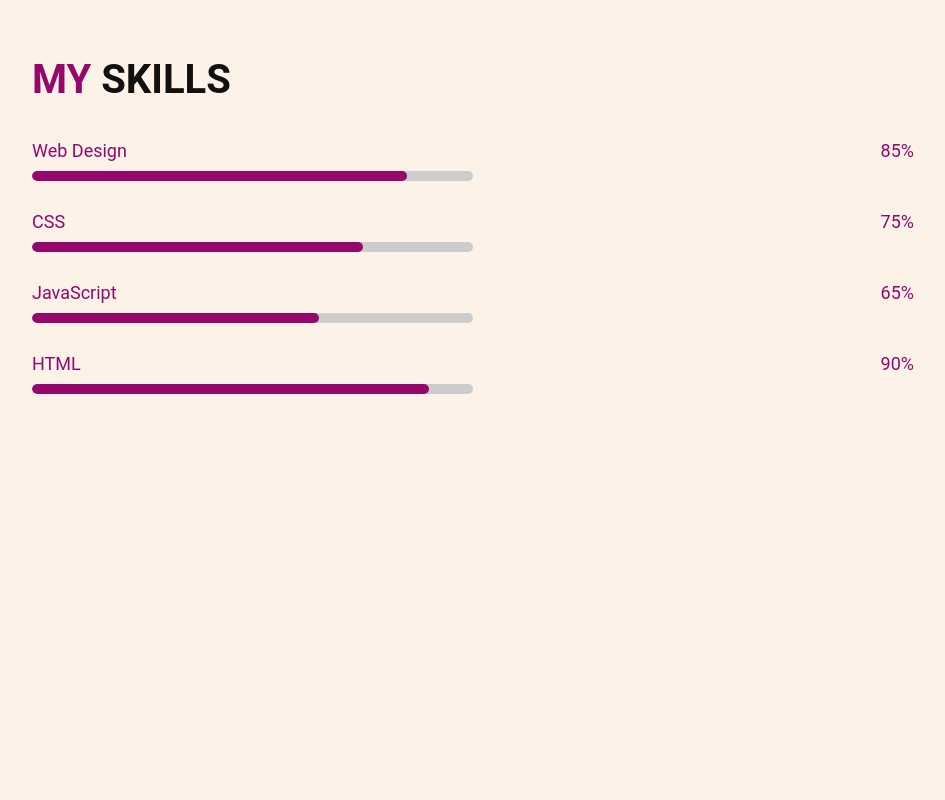
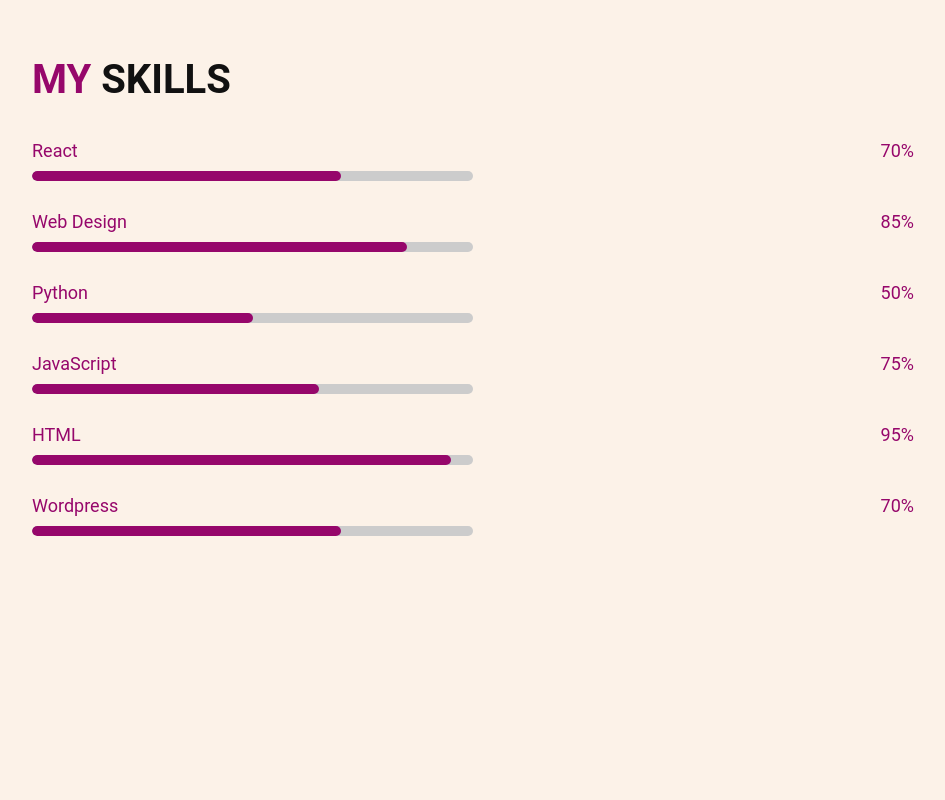
Before and after one commit to Priyanaraya/Portfolio-resume, a plain HTML site: page index.html in a window 1280 px wide. Shown: the part 1600-2400 px from the top of the page, without its empty margins (317-1262 px from the left). Drawn offline with Linux system fonts and the light colour scheme; a web font is replaced by a local one.

Commit message:
change commit

```diff
--- a/index.html
+++ b/index.html
@@ -84,19 +84,27 @@
     <div class="skills-1">
 
         <div class="progress">
+            <h3>React <span>70%</span></h3>
+            <div class="bar"><span></span></div>
+        </div>
+        <div class="progress">
             <h3>Web Design <span>85%</span></h3>
             <div class="bar"><span></span></div>
         </div>
         <div class="progress">
-            <h3>CSS <span>75%</span></h3>
+            <h3>python<span>50%</span></h3>
             <div class="bar"><span></span></div>
         </div>
         <div class="progress">
-            <h3>JavaScript <span>65%</span></h3>
+            <h3>JavaScript<span>75%</span></h3>
             <div class="bar"><span></span></div>
         </div>
         <div class="progress">
-            <h3>HTML <span>90%</span></h3>
+            <h3>HTML<span>95%</span></h3>
+            <div class="bar"><span></span></div>
+        </div>
+        <div class="progress">
+            <h3>wordpress <span> 70%</span></h3>
             <div class="bar"><span></span></div>
         </div>
     </div>
@@ -110,6 +118,10 @@
 
     <div class="box-container">
 
+        <div class="box">
+            <img src="./pics/insta.PNG" alt="signup" width="400px" height="280px">
+            <h3>Instagram</h3>
+        </div>
         <div class="box">
             <img src="./pics/signup.PNG" alt="signup" width="400px" height="280px">
             <h3>Sign up validation</h3>
@@ -130,10 +142,7 @@
             <img src="./pics/Capture.PNG" alt="" width="400px" height="280px">
             <h3>calculator<span> Using Js</span></h3>
         </div>
-        <div class="box">
-            <img src="./pics/scre.PNG" alt="signup" width="400px" height="280px">
-            <h3>portfolio</h3>
-        </div>
+
     </div>
 </section>
 
--- a/style.css
+++ b/style.css
@@ -147,7 +147,7 @@
 }
 
 .home .image img{
-    width: 100%;
+    width: 60%;
     border: 2rem solid #111;
     border-radius: .8rem;
 }
@@ -190,7 +190,7 @@
 
 .about .row-1 .image img{
     height: 80%;
-    width: 80%;
+    width: 60%;
     object-fit: cover;
     border: 1rem solid #fff;
     border-radius: .5rem;
@@ -267,19 +267,26 @@
 
 }
 .skills .row-2  .skills-1 .progress:nth-child(1) .bar span{
+    width:70%;
+}
+
+.skills .row-2  .skills-1 .progress:nth-child(2) .bar span{
     width:85%;
 }
 
-.skills .row-2  .skills-1 .progress:nth-child(2) .bar span{
-    width:75%;
+.skills .row-2  .skills-1 .progress:nth-child(3) .bar span{
+    width:50%;
 }
 
-.skills .row-2  .skills-1 .progress:nth-child(3) .bar span{
+.skills .row-2  .skills-1 .progress:nth-child(4) .bar span{
     width:65%;
 }
 
-.skills .row-2  .skills-1 .progress:nth-child(4) .bar span{
-    width:90%;
+.skills .row-2  .skills-1 .progress:nth-child(5) .bar span{
+    width:95%;
+}
+.skills .row-2  .skills-1 .progress:nth-child(6) .bar span{
+    width:70%;
 }
 
 .project .box-container {
```
Also changed, not shown: pics/insta.PNG (added).
